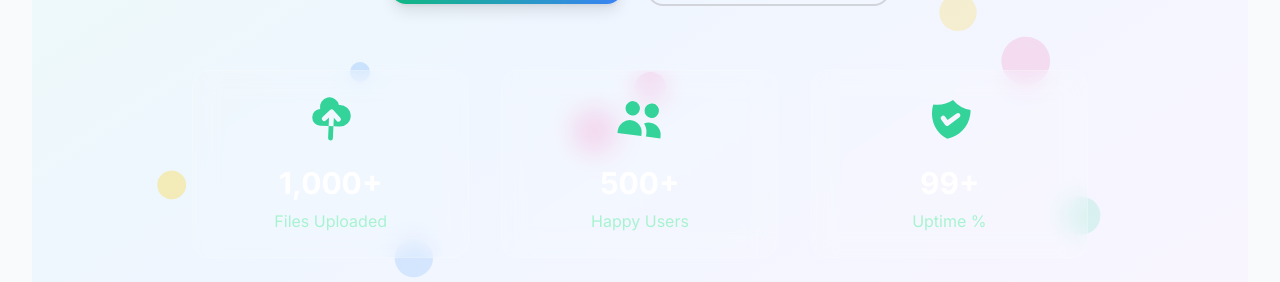
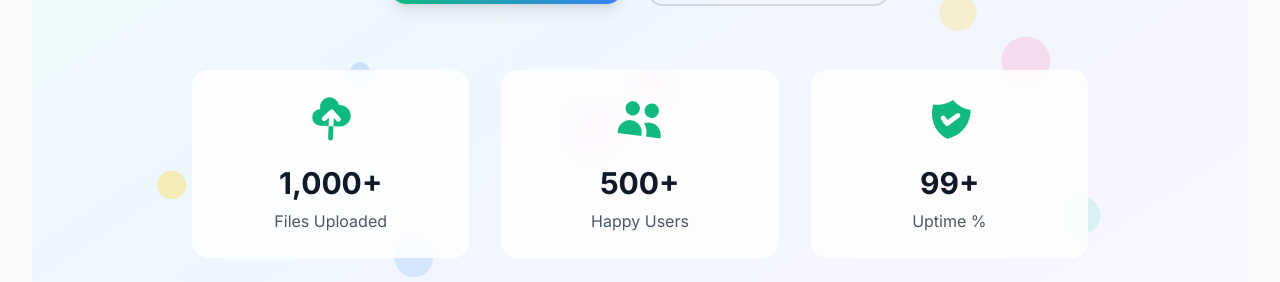
Before and after one commit to captajn/Upload, a Next.js app: page / in a window 1280 px wide. Shown: the part 518-800 px from the top of the page. Built offline with nearby package versions, Linux system fonts and the light colour scheme; no server answers.

Commit message:
Updated page.tsx

```diff
--- a/src/app/page.tsx
+++ b/src/app/page.tsx
@@ -85,23 +85,23 @@ const StatsCounter = ({ end, label, icon: Icon }: StatsCounterProps) => {
       whileInView={{ scale: 1, opacity: 1 }}
       viewport={{ once: true }}
       transition={{ type: "spring", stiffness: 100, delay: 0.2 }}
-      className="text-center p-6 bg-white/10 backdrop-blur-md rounded-2xl border border-white/20"
+      className="text-center p-6 backdrop-blur-md rounded-2xl border border-white/20 bg-white/80 dark:bg-black/20"
     >
       <motion.div
         animate={{ rotate: [0, 10, -10, 0] }}
         transition={{ duration: 2, repeat: Infinity, delay: Math.random() * 2 }}
         className="inline-block"
       >
-        <Icon className="w-12 h-12 text-emerald-400 mx-auto mb-4" />
+        <Icon className="w-12 h-12 text-emerald-500 dark:text-emerald-400 mx-auto mb-4" />
       </motion.div>
       <motion.div
-        className="text-3xl font-bold text-white mb-2"
+        className="text-3xl font-bold text-gray-900 dark:text-white mb-2"
         animate={{ scale: [1, 1.05, 1] }}
         transition={{ duration: 1, repeat: Infinity }}
       >
         {count.toLocaleString()}+
       </motion.div>
-      <div className="text-emerald-200">{label}</div>
+      <div className="text-gray-600 dark:text-emerald-200">{label}</div>
     </motion.div>
   )
 }
```
